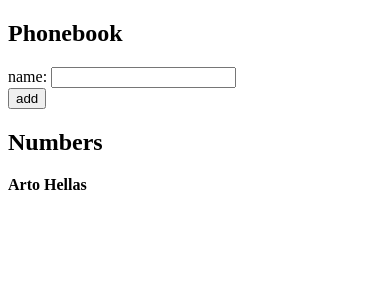
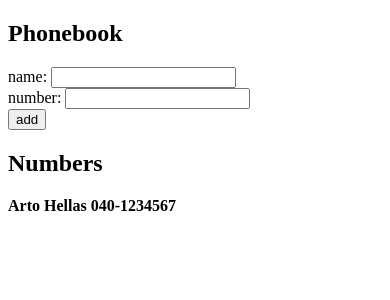
Before and after one commit to ravindragv/Full-Stack-Open-2022, a React (Create React App) app in the folder part2/phonebook/: page / in a window 390 px wide. Shown: the top 300 px of the page. Built offline with nearby package versions, Linux system fonts and the light colour scheme.

Commit message:
2.8: The Phonebook Step3
+ Added number field

```diff
--- a/part2/phonebook/src/App.js
+++ b/part2/phonebook/src/App.js
@@ -2,9 +2,11 @@ import { useState } from 'react'
 
 const App = () => {
   const [persons, setPersons] = useState([
-    { name: 'Arto Hellas' }
+    { name: 'Arto Hellas',
+      number: '040-1234567'}
   ])
   const [newName, setNewName] = useState('')
+  const [newNumber, setNewNumber] = useState('')
 
   const addPerson = (event) => {
     event.preventDefault()
@@ -15,6 +17,7 @@ const App = () => {
     } else {
       const personArrayElem = {
         name: newName,
+        number: newNumber
       }
       setPersons(persons.concat(personArrayElem))
     }
@@ -22,6 +25,10 @@ const App = () => {
 
   const handleNameAddition = (event) => {
     setNewName(event.target.value)
+  }
+
+  const handleNumberAddition = (event) => {
+    setNewNumber(event.target.value)
   }
 
   return (
@@ -35,11 +42,17 @@ const App = () => {
                 />
         </div>
         <div>
+          number: <input
+                  value={newNumber}
+                  onChange={handleNumberAddition}
+                />
+        </div>
+        <div>
           <button type="submit">add</button>
         </div>
       </form>
       <h2>Numbers</h2>
-      <div>{persons.map((person) => {return <b key={person.name}>{person.name}<br/></b>})}</div>
+      <div>{persons.map((person) => {return <b key={person.name}>{person.name} {person.number}<br/></b>})}</div>
     </div>
   )
 }
```
